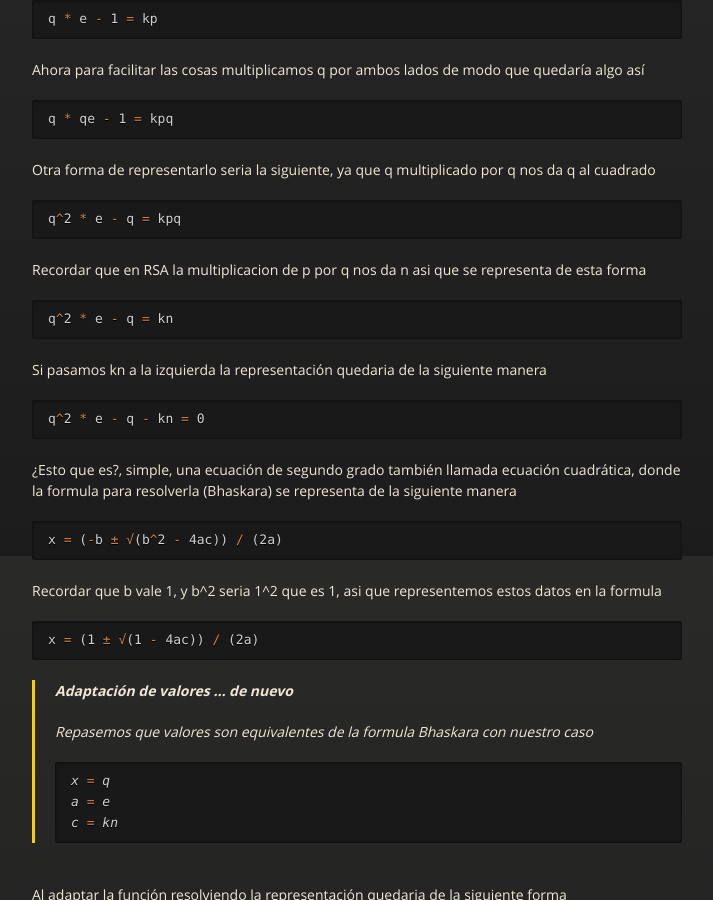
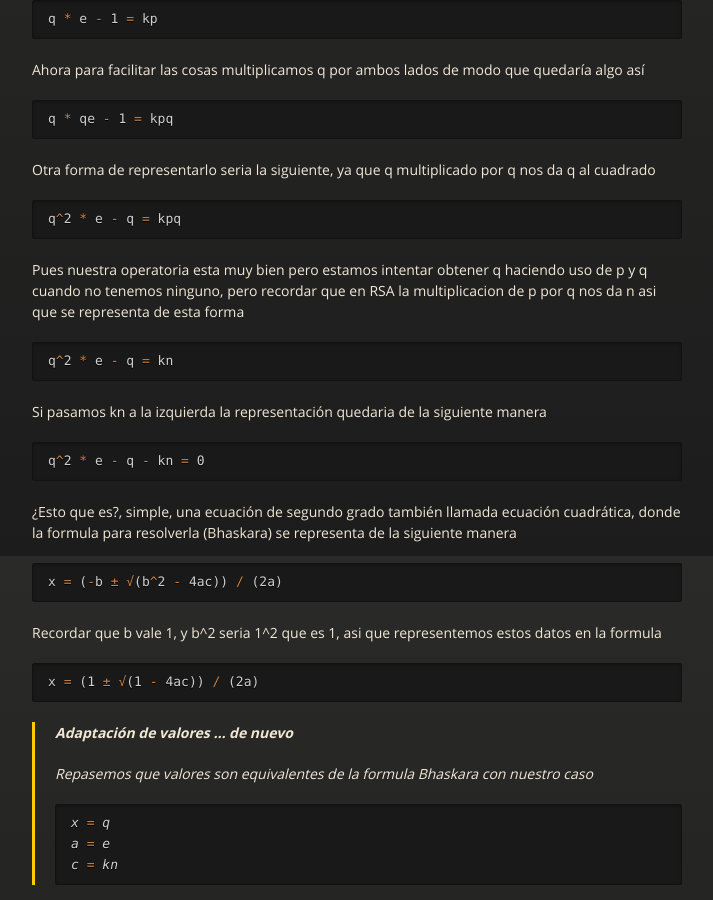
Before and after one commit to henryp911/gg-new.github.io, a Jekyll site: the page otros/naughty/index.html, which Jekyll copies as it is, in a window 1280 px wide and 900 px high, scrolled down 14744 px. Shown: the whole window, without its empty margins (283-996 px from the left). Built offline with Jekyll 4.4.1, drawn with Linux system fonts in a browser that asks for light colours.

Commit message:
Update index.html

```diff
--- a/otros/naughty/index.html
+++ b/otros/naughty/index.html
@@ -482,7 +482,7 @@ kn </span><span class="kd">=</span><span class="p"> kp</span>
 <code><span class="p">q</span><span class="kd">^</span><span class="p">2 </span><span class="kd">*</span><span class="p"> e </span><span class="kd">-</span><span class="p"> q </span><span class="kd">=</span><span class="p"> kpq</span>
 </code></pre></div></div>
 
-<div><p>Recordar que en RSA la multiplicacion de p por q nos da n asi que se representa de esta forma</p></div>
+<div><p>Pues nuestra operatoria esta muy bien pero estamos intentar obtener q haciendo uso de p y q cuando no tenemos ninguno, pero recordar que en RSA la multiplicacion de p por q nos da n asi que se representa de esta forma</p></div>
 <div class="language-python highlighter-rouge"><div class="highlight"><pre class="highlight">
 <code><span class="p">q</span><span class="kd">^</span><span class="p">2 </span><span class="kd">*</span><span class="p"> e </span><span class="kd">-</span><span class="p"> q </span><span class="kd">=</span><span class="p"> kn</span>
 </code></pre></div></div>
```
